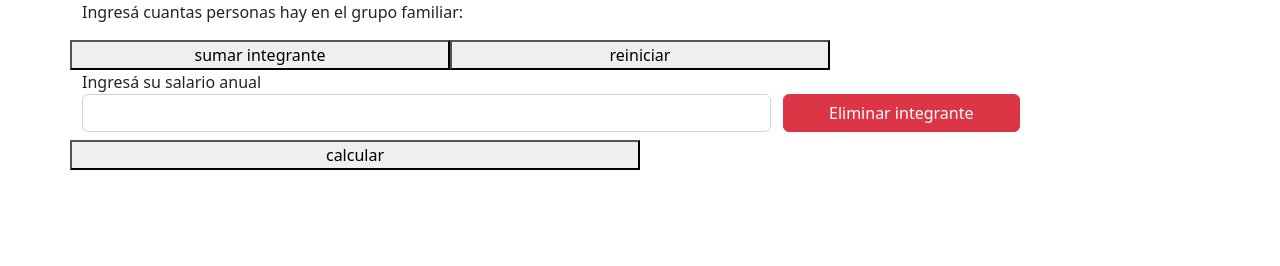
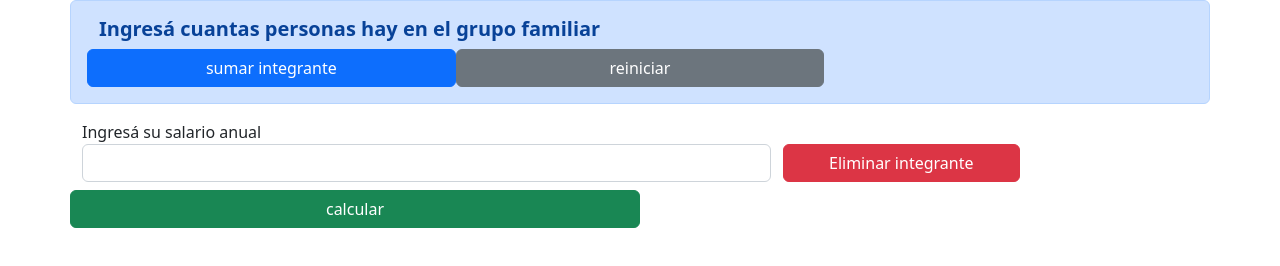
Before and after one commit to Iara-Pou/tarea-clase-10, a website: page clase-6-tarea/ejercicio-2/index.html in a window 1280 px wide. Both pictures are taken after a click on the button "sumar integrante". Drawn offline with nearby package versions, Linux system fonts and the light colour scheme.

Commit message:
Suma clases bootstrap al index
Para dar estilo.

```diff
--- a/clase-6-tarea/ejercicio-2/index.html
+++ b/clase-6-tarea/ejercicio-2/index.html
@@ -13,22 +13,22 @@
 <body>
     <div class="container">
         <form>
-            <div class="row">
-                    <p>Ingresá cuantas personas hay en el grupo familiar:</p>
-                    <button id="sumar-integrante" class="col-4">sumar integrante</button>
-                    <button id="reiniciar" class="col-4">reiniciar</button>
+            <div class="row alert alert-primary">
+                    <h5><strong>Ingresá cuantas personas hay en el grupo familiar</strong></h5>
+                    <button id="sumar-integrante" class="col-4 btn btn-primary">sumar integrante</button>
+                    <button id="reiniciar" class="col-4 btn btn-secondary">reiniciar</button>
             </div>
             <div class="row">
                 <div id="contenedor-inputs-nuevos" class="col-10"></div>
-                <button id="calcular-salario" class="oculto col-6" type="submit">calcular</button>
+                <button id="calcular-salario" class="col-6 oculto btn btn-success" type="submit">calcular</button>
             </div>
         </form>
         <section>
             <div class="row">
-                <div id="errores" class="col-10"></div>
+                <div id="errores" class="col-10 alert alert-danger oculto"></div>
             </div>
             <div class="row">
-                <div class="oculto col-10" id="calculo">
+                <div class="col-10 oculto alert alert-info" id="calculo">
                     <p>mayor salario anual: <em id="mayor-salario"></em></p>
                     <p>menor salario anual: <em id="menor-salario"></em></p>
                     <p>salario anual promedio: <em id="promedio-salario"></em></p>
```
